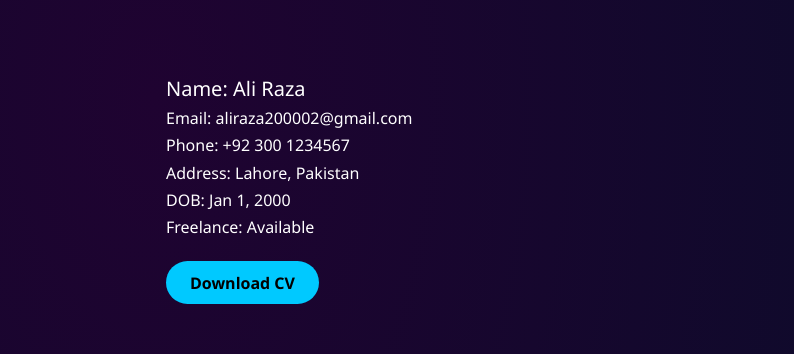
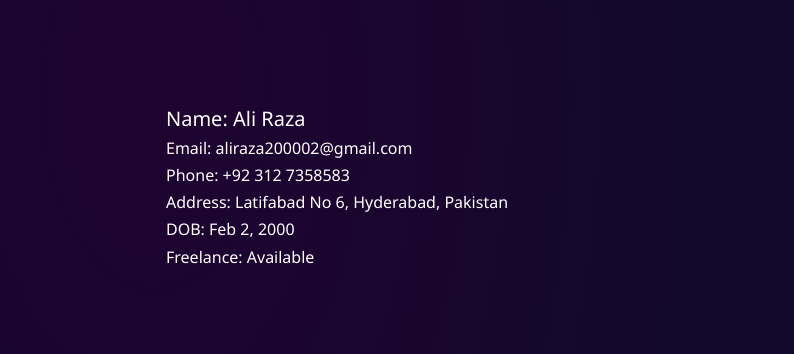
Before and after one commit to Dev-Ali-Raza/my-portfolio, a plain HTML site: page index.html in a window 1280 px wide. Shown: the part 980-1334 px from the top of the page, 486-1280 px from the left. Drawn offline with nearby package versions, Linux system fonts and the light colour scheme.

Commit message:
change address

```diff
--- a/index.html
+++ b/index.html
@@ -155,11 +155,11 @@
     <div class="col-md-6" data-aos="fade-left">
       <h5>Name: Ali Raza</h5>
       <h6>Email: aliraza200002@gmail.com</h6>
-      <h6>Phone: +92 300 1234567</h6>
-      <h6>Address: Lahore, Pakistan</h6>
-      <h6>DOB: Jan 1, 2000</h6>
+      <h6>Phone: +92 312 7358583</h6>
+      <h6>Address: Latifabad No 6, Hyderabad, Pakistan</h6>
+      <h6>DOB: Feb 2, 2000</h6>
       <h6>Freelance: Available</h6>
-      <a href="resume.pdf" class="btn btn-custom mt-3">Download CV</a>
+      <!-- <a href="resume.pdf" class="btn btn-custom mt-3">Download CV</a> -->
     </div>
   </div>
 </section>
```
